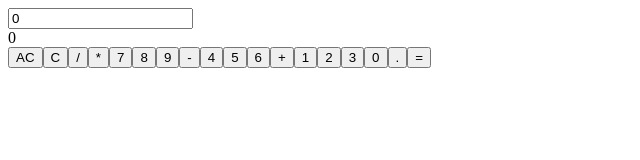
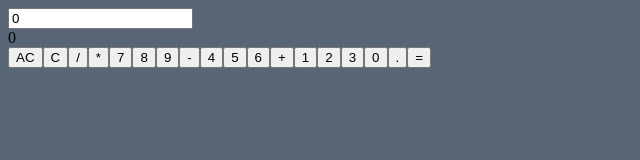
Before and after one commit to Albert4940/FCC-CALCULATOR, a plain HTML site: page index.html in a window 1280 px wide. Shown: the whole page, without its empty margins (0-640 px from the left). Drawn offline with nearby package versions, Linux system fonts and the light colour scheme.

Commit message:
I add a style tag

```diff
--- a/index.html
+++ b/index.html
@@ -4,6 +4,11 @@
       <script src="https://unpkg.com/react@18/umd/react.development.js" crossorigin></script>
       <script src="https://unpkg.com/react-dom@18/umd/react-dom.development.js" crossorigin></script>
       <script src="https://unpkg.com/@babel/standalone/babel.min.js"></script>
+      <style>
+        body{
+          background-color:#576574;
+        }
+      </style>
     </head>
     <body>
       <div id="root"></div>
```
